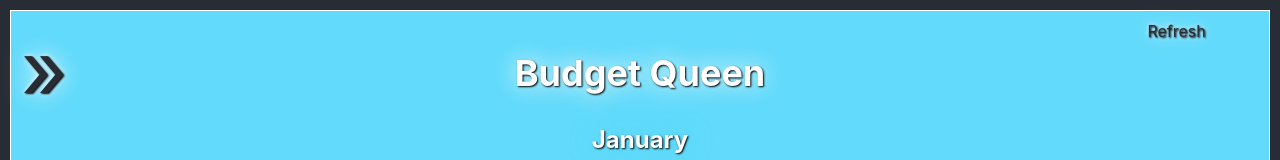
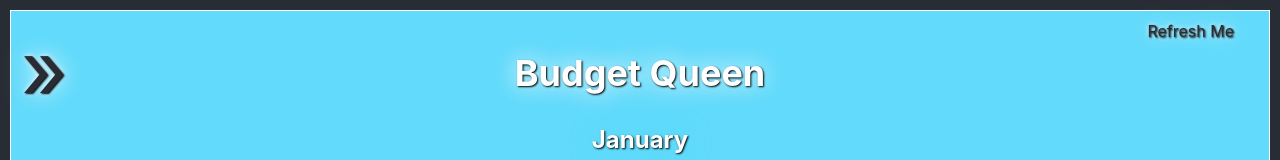
Before and after one commit to saykaren/budgetQueen, a React (Create React App) app: page / in a window 1280 px wide. Shown: the top 160 px of the page. Built offline with nearby package versions, Linux system fonts and the light colour scheme.

Commit message:
Calculations Component Got my caculations component separated. Learned typescript inline as well as got the props better.

```diff
--- a/src/components/app/BudgetBox.tsx
+++ b/src/components/app/BudgetBox.tsx
@@ -3,66 +3,13 @@ import TestDataInterface, { SampleDataArrayProps } from "./TestDataInterface";
 import SampleData from "./SampleData";
 import ComparsionDetails from "./ComparisonDetails";
 import Menu from "./Menu";
-import Calculate from './Calculate';
+import Calculate from "./Calculate";
 
 const BudgetBox = () => {
   const [data, setData] = useState(SampleData);
   const [menu, setMenu] = useState(false);
   const [BeginBalanceState, setBeginBalanceState] = useState(4000);
 
-  const calculate = () => {
-    let adjustData = data;
-
-    let totalExpensesArray : number[] = [];
-    let sumExpenses : number = 0;
-
-    let totalIncomeArray: number[] = [];
-    let sumIncome : number = 0;
-
-    const totalIncomeFunction = () => {
-      adjustData[0].actual[0].monthContributions.map((income) =>
-        totalIncomeArray.push(income.amount)
-      );
-
-    };
-    totalIncomeFunction();
-
-
-    const totalExpenseFunction = () => {
-      adjustData[0].actual[0].monthExpenses.housingExpense.map((expense) =>
-      totalExpensesArray.push(expense.amount)
-      );
-      adjustData[0].actual[0].monthExpenses.groceryExpense.map((expense) =>
-      totalExpensesArray.push(expense.amount)
-      );
-      adjustData[0].actual[0].monthExpenses.discretionaryExpense.map((expense) =>
-      totalExpensesArray.push(expense.amount)
-      );
-      adjustData[0].actual[0].monthExpenses.retirementSavings.map((expense) =>
-      totalExpensesArray.push(expense.amount)
-      );
-      adjustData[0].actual[0].monthExpenses.collegeSavings.map((expense) =>
-      totalExpensesArray.push(expense.amount)
-      );
-      adjustData[0].actual[0].monthExpenses.otherExpense.map((expense) =>
-      totalExpensesArray.push(expense.amount)
-      );
-
-    };
-    totalExpenseFunction();
-
-
-    sumExpenses = totalExpensesArray.reduce((acc,num)=> acc+ num, 0)
-    sumIncome = totalIncomeArray.reduce((acc,num)=> acc+ num, 0)
-
-
-    let monthNetAmount = sumIncome - sumExpenses;
-    console.table({monthNetAmount, sumExpenses, sumIncome, totalIncomeArray, totalExpensesArray})
-  };
-
-
-
-  console.log(data);
   return (
     <div className="budgetBox">
       {menu && (
@@ -79,10 +26,11 @@ const BudgetBox = () => {
           &raquo;
         </div>
       )}
-      <div onClick={() => calculate()} id="refresh">
-        Refresh
-      </div>
+
+      <Calculate data={data} />
+
       <h2 className="appTitle">Budget Queen</h2>
+      {/* <Calculate data={data}/> */}
       {data &&
         data.map((num, numIndex) => (
           <div key={numIndex} className="monthDetail">
--- a/src/components/app/Calculate.tsx
+++ b/src/components/app/Calculate.tsx
@@ -1,62 +1,83 @@
 import React from "react";
-import { TestDataProps } from "./TestDataInterface";
+import SampleDataArrayProps, { TestDataProps } from "./TestDataInterface";
 
 interface CalculateProps {
-    data: TestDataProps;
+  data: Array<TestDataProps>;
 }
 
+const Calculate = ({ data }: CalculateProps) => {
+  let newData: Array<TestDataProps> = data;
 
-const Calculate = ({data}: CalculateProps)=>{
+  const calculateMe = () => {
+    newData.map((month, indexMonth) => {
+      console.log({ indexMonth });
 
-    // const calculate = () => {
-    //     let adjustData: TestDataProps = data;
+      let totalExpensesArray: number[] = [];
+      let sumExpenses: number = 0;
 
-    //     let totalExpensesArray : number[] = [];
-    //     let sumExpenses : number = 0;
+      let totalIncomeArray: number[] = [];
+      let sumIncome: number = 0;
 
-    //     let totalIncomeArray: number[] = [];
-    //     let sumIncome : number = 0;
+      const totalIncomeFunction = () => {
+        newData[indexMonth].actual[0].monthContributions.map((income) =>
+          totalIncomeArray.push(income.amount)
+        );
+      };
+      totalIncomeFunction();
 
-    //     const totalIncomeFunction = () => {
-    //       adjustData[0].actual[0].monthContributions.map((income) =>
-    //         totalIncomeArray.push(income.amount)
-    //       );
+      const totalExpenseFunction = () => {
+        newData[
+          indexMonth
+        ].actual[0].monthExpenses.housingExpense.map((expense) =>
+          totalExpensesArray.push(expense.amount)
+        );
+        newData[
+          indexMonth
+        ].actual[0].monthExpenses.groceryExpense.map((expense) =>
+          totalExpensesArray.push(expense.amount)
+        );
+        newData[
+          indexMonth
+        ].actual[0].monthExpenses.discretionaryExpense.map((expense) =>
+          totalExpensesArray.push(expense.amount)
+        );
+        newData[
+          indexMonth
+        ].actual[0].monthExpenses.retirementSavings.map((expense) =>
+          totalExpensesArray.push(expense.amount)
+        );
+        newData[
+          indexMonth
+        ].actual[0].monthExpenses.collegeSavings.map((expense) =>
+          totalExpensesArray.push(expense.amount)
+        );
+        newData[
+          indexMonth
+        ].actual[0].monthExpenses.otherExpense.map((expense) =>
+          totalExpensesArray.push(expense.amount)
+        );
+      };
+      totalExpenseFunction();
 
-    //     };
-    //     totalIncomeFunction();
+      sumExpenses = totalExpensesArray.reduce((acc, num) => acc + num, 0);
+      sumIncome = totalIncomeArray.reduce((acc, num) => acc + num, 0);
 
+      let monthNetAmount = sumIncome - sumExpenses;
+      console.table({
+        monthNetAmount,
+        sumExpenses,
+        sumIncome,
+        totalIncomeArray,
+        totalExpensesArray,
+      });
+    });
+  };
 
-    //     const totalExpenseFunction = () => {
-    //       adjustData[0].actual[0].monthExpenses.housingExpense.map((expense) =>
-    //       totalExpensesArray.push(expense.amount)
-    //       );
-    //       adjustData[0].actual[0].monthExpenses.groceryExpense.map((expense) =>
-    //       totalExpensesArray.push(expense.amount)
-    //       );
-    //       adjustData[0].actual[0].monthExpenses.discretionaryExpense.map((expense) =>
-    //       totalExpensesArray.push(expense.amount)
-    //       );
-    //       adjustData[0].actual[0].monthExpenses.retirementSavings.map((expense) =>
-    //       totalExpensesArray.push(expense.amount)
-    //       );
-    //       adjustData[0].actual[0].monthExpenses.collegeSavings.map((expense) =>
-    //       totalExpensesArray.push(expense.amount)
-    //       );
-    //       adjustData[0].actual[0].monthExpenses.otherExpense.map((expense) =>
-    //       totalExpensesArray.push(expense.amount)
-    //       );
-
-    //     };
-    //     totalExpenseFunction();
-
-
-    //     sumExpenses = totalExpensesArray.reduce((acc,num)=> acc+ num, 0)
-    //     sumIncome = totalIncomeArray.reduce((acc,num)=> acc+ num, 0)
-
-
-    //     let monthNetAmount = sumIncome - sumExpenses;
-    //     console.table({monthNetAmount, sumExpenses, sumIncome, totalIncomeArray, totalExpensesArray})
-    //   };
-}
+  return (
+    <div onClick={() => calculateMe()} id="refresh">
+      Refresh Me
+    </div>
+  );
+};
 
 export default Calculate;
```
